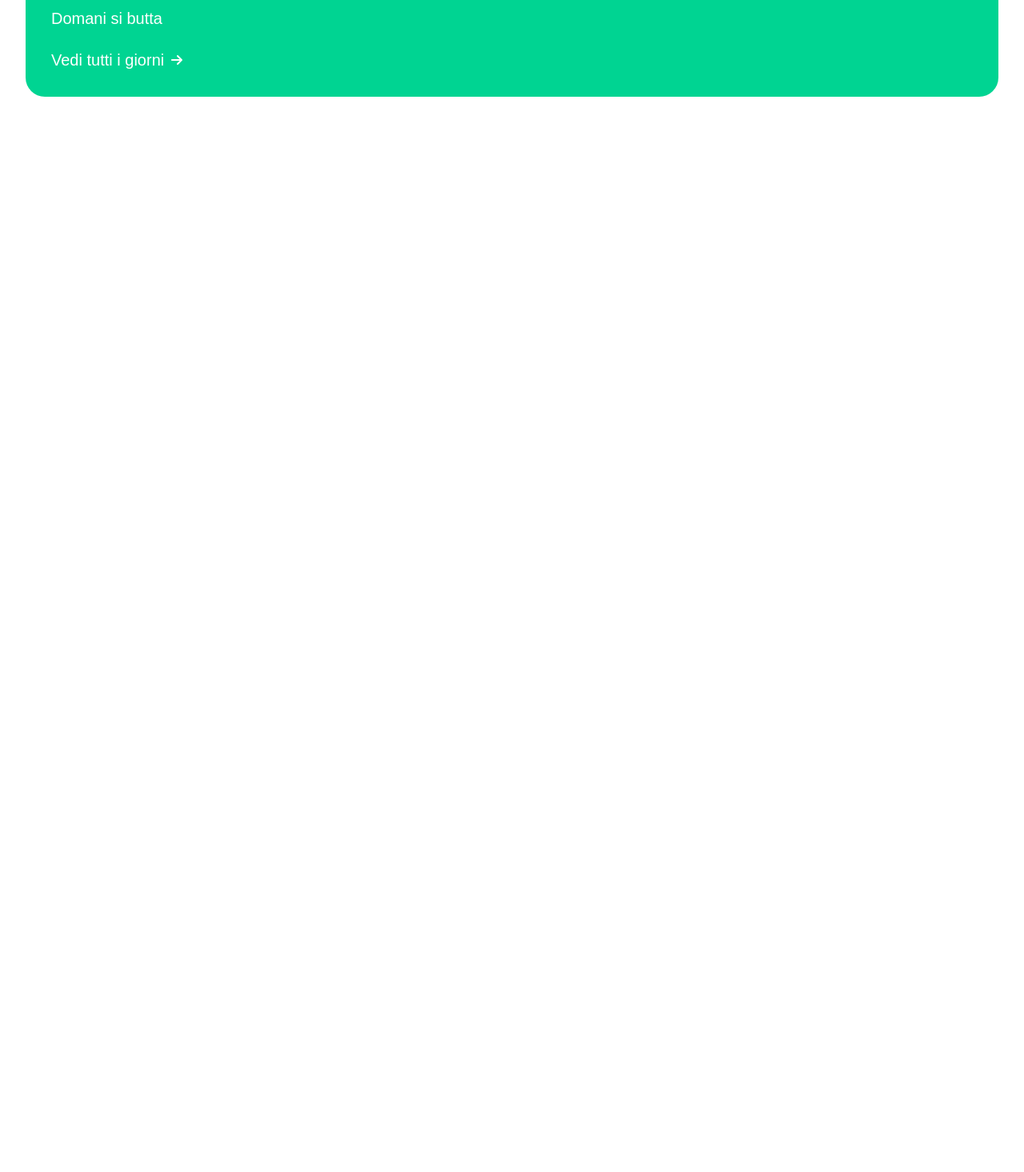
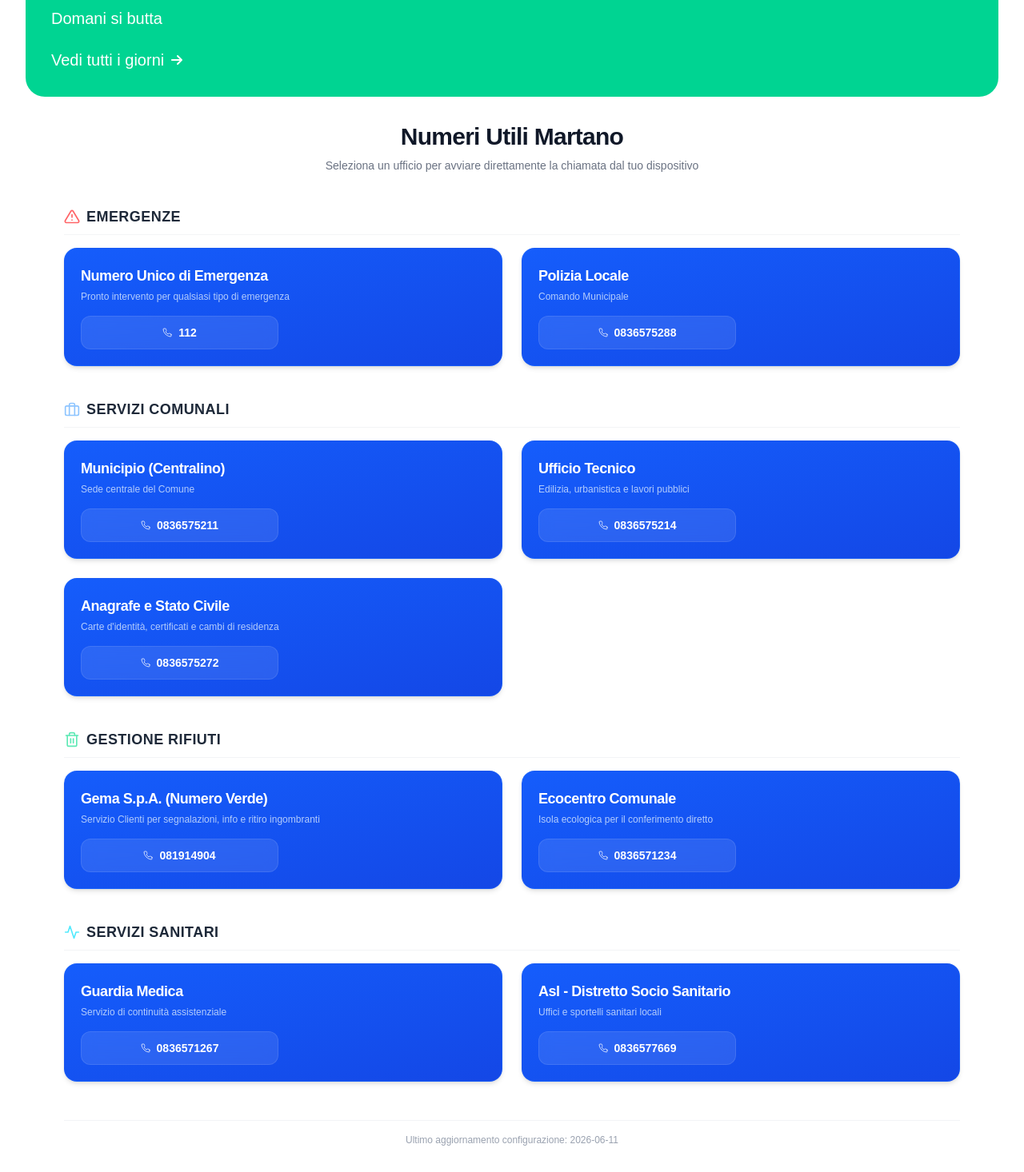
Before and after one commit to salvatorecalo/my_martano, a Next.js app: page / in a window 1280 px wide. Shown: the part 299-1765 px from the top of the page at 80% size. Before the commit the page ends 800 px from the top, so only its background shows below. Built offline with nearby package versions, Linux system fonts and the light colour scheme; no server answers.

Commit message:
feat: finished creating section and fixing all the numbers

```diff
--- /dev/null
+++ b/app/(utils)/server_functions/app_config/app_config.ts
@@ -0,0 +1,63 @@
+import { AppConfigData } from "./model/app_config_data";
+
+export async function AppConfig(): Promise<AppConfigData> {
+    return {
+        "municipality": "Martano",
+        "lastUpdated": "2026-06-11",
+        "usefulContacts": {
+            "emergencies": [
+                {
+                    "authorityName": "Numero Unico di Emergenza",
+                    "description": "Pronto intervento per qualsiasi tipo di emergenza",
+                    "numbers": ["112"]
+                },
+                {
+                    "authorityName": "Polizia Locale",
+                    "description": "Comando Municipale",
+                    "numbers": ["0836575288"]
+                }
+            ],
+            "municipalServices": [
+                {
+                    "authorityName": "Municipio (Centralino)",
+                    "description": "Sede centrale del Comune",
+                    "numbers": ["0836575211"]
+                },
+                {
+                    "authorityName": "Ufficio Tecnico",
+                    "description": "Edilizia, urbanistica e lavori pubblici",
+                    "numbers": ["0836575214"]
+                },
+                {
+                    "authorityName": "Anagrafe e Stato Civile",
+                    "description": "Carte d'identità, certificati e cambi di residenza",
+                    "numbers": ["0836575272"]
+                }
+            ],
+            "wasteManagement": [
+                {
+                    "authorityName": "Gema S.p.A. (Numero Verde)",
+                    "description": "Servizio Clienti per segnalazioni, info e ritiro ingombranti",
+                    "numbers": ["081914904"]
+                },
+                {
+                    "authorityName": "Ecocentro Comunale",
+                    "description": "Isola ecologica per il conferimento diretto",
+                    "numbers": ["0836571234"]
+                }
+            ],
+            "healthServices": [
+                {
+                    "authorityName": "Guardia Medica",
+                    "description": "Servizio di continuità assistenziale",
+                    "numbers": ["0836571267"]
+                },
+                {
+                    "authorityName": "Asl - Distretto Socio Sanitario",
+                    "description": "Uffici e sportelli sanitari locali",
+                    "numbers": ["0836577669"]
+                }
+            ]
+        }
+    }
+}
--- /dev/null
+++ b/app/(utils)/server_functions/app_config/model/app_config_data.ts
@@ -0,0 +1,7 @@
+import { UsefulContacts } from "./useful_contact";
+
+export interface AppConfigData {
+    municipality: string;
+    lastUpdated: string;
+    usefulContacts: UsefulContacts;
+}
--- /dev/null
+++ b/app/(utils)/server_functions/app_config/model/contact_authority.ts
@@ -0,0 +1,8 @@
+/**
+ * Interface for item in app config json
+ */
+export interface ContactAuthority {
+    authorityName: string;
+    description: string;
+    numbers: string[];
+}
--- /dev/null
+++ b/app/(utils)/server_functions/index.ts
@@ -0,0 +1,2 @@
+export {AppConfig} from "./app_config/app_config"
+export {fetchTrashRoutine} from "./fetch_trash_routine/fetch_trash_routine"
--- a/app/components/index.ts
+++ b/app/components/index.ts
@@ -1 +1,3 @@
 export {TrashReminder} from "./trash_reminder/trash_reminder"
+export {PhoneNumbers} from "./phone_numbers/phone_numbers"
+export {ActiveReminderButton} from "./active_reminder_button/active_reminder_button_client_button"
--- /dev/null
+++ b/app/components/phone_numbers/phone_numbers.tsx
@@ -0,0 +1,93 @@
+import { AppConfig,  } from "@/app/(utils)/server_functions"
+import { ContactAuthority } from "@/app/(utils)/server_functions/app_config/model/contact_authority";
+import { FiPhone, FiInfo, FiAlertTriangle, FiBriefcase, FiTrash2, FiActivity } from "react-icons/fi"
+
+export async function PhoneNumbers() {
+    const { municipality, lastUpdated, usefulContacts } = await AppConfig()
+
+    const getCategoryHeader = (key: string) => {
+        switch (key) {
+            case "emergencies":
+                return { title: "Emergenze", icon: <FiAlertTriangle className="text-red-400 text-xl" /> }
+            case "municipalServices":
+                return { title: "Servizi Comunali", icon: <FiBriefcase className="text-blue-300 text-xl" /> }
+            case "wasteManagement":
+                return { title: "Gestione Rifiuti", icon: <FiTrash2 className="text-emerald-300 text-xl" /> }
+            case "healthServices":
+                return { title: "Servizi Sanitari", icon: <FiActivity className="text-cyan-300 text-xl" /> }
+            default:
+                return { title: key, icon: <FiInfo className="text-gray-300 text-xl" /> }
+        }
+    }
+
+    return (
+        <section className="max-w-6xl mx-auto px-4 py-8">
+            <div className="text-center mb-10">
+                <h2 className="text-2xl md:text-3xl font-extrabold text-gray-900 dark:text-white tracking-tight">
+                    Numeri Utili {municipality}
+                </h2>
+                <p className="text-sm text-gray-500 dark:text-gray-50 mt-2">
+                    Seleziona un ufficio per avviare direttamente la chiamata dal tuo dispositivo
+                </p>
+            </div>
+
+            {usefulContacts &&
+                Object.entries(usefulContacts).map(([categoryKey, categoryArray]) => {
+                    const header = getCategoryHeader(categoryKey);
+
+                    return (
+                        <div key={categoryKey} className="mb-10">
+                            <div className="flex items-center gap-2 mb-4 border-b border-gray-100 pb-2">
+                                {header.icon}
+                                <h3 className="text-lg font-bold text-gray-800 dark:text-gray-50 uppercase tracking-wide">
+                                    {header.title}
+                                </h3>
+                            </div>
+
+                            <div className="grid grid-cols-1 md:grid-cols-2 gap-6">
+                                {categoryArray.map(({ authorityName, description, numbers }: ContactAuthority, index: number) => {
+                                    return (
+                                        <article
+                                            key={`${categoryKey}-${index}`}
+                                            className="rounded-2xl bg-linear-to-br from-blue-600 to-blue-700 text-white p-5 shadow-md hover:shadow-xl transition-all duration-300 flex flex-col justify-between border border-blue-500/20"
+                                        >
+                                            <div>
+                                                <h4 className="text-lg font-bold tracking-tight mb-1">
+                                                    {authorityName}
+                                                </h4>
+                                                <p className="text-xs text-blue-100/80 line-clamp-2 mb-4 font-light">
+                                                    {description}
+                                                </p>
+                                            </div>
+
+                                            <div className="grid grid-cols-2 gap-3 mt-auto">
+                                                {numbers.map((number) => {
+                                                    return (
+                                                        <a
+                                                            key={number}
+                                                            href={`tel:${number}`}
+                                                            className="flex items-center justify-center gap-2 bg-white/10 hover:bg-white/20 active:scale-95 border border-white/10 text-white font-semibold py-2.5 px-3 rounded-xl text-sm transition-all duration-200 backdrop-blur-sm"
+                                                        >
+                                                            <FiPhone className="text-xs opacity-80" />
+                                                            <span>{number}</span>
+                                                        </a>
+                                                    )
+                                                })}
+                                            </div>
+                                        </article>
+                                    )
+                                })}
+                            </div>
+                        </div>
+                    )
+                })
+            }
+
+            <div className="text-center mt-12 border-t border-gray-100 pt-4">
+                <p className="text-xs text-gray-400 font-medium">
+                    Ultimo aggiornamento configurazione: {lastUpdated}
+                </p>
+            </div>
+        </section>
+    )
+}
--- a/app/page.tsx
+++ b/app/page.tsx
@@ -1,7 +1,5 @@
 import { calculateTodayAndTomorrowTrash } from "./(utils)/functions/";
-import { TrashReminder } from "./components";
-import { ActiveReminderButton } from "./components/active_reminder_button/active_reminder_button_client_button";
-
+import { TrashReminder, ActiveReminderButton, PhoneNumbers } from "./components";
 
 export default async function Home() {
   const {todayObj, tomorrowObj} =  await calculateTodayAndTomorrowTrash()
@@ -9,6 +7,7 @@ export default async function Home() {
     <main className="mx-10 lg:mx-8">
       <ActiveReminderButton />
       <TrashReminder todayObj={todayObj} tomorrowObj={tomorrowObj} />
+      <PhoneNumbers />
     </main>
   );
 }
```
Also changed, not shown: app/(utils)/server_functions/app_config/model/useful_contact.ts (added, +8 -0 lines).
